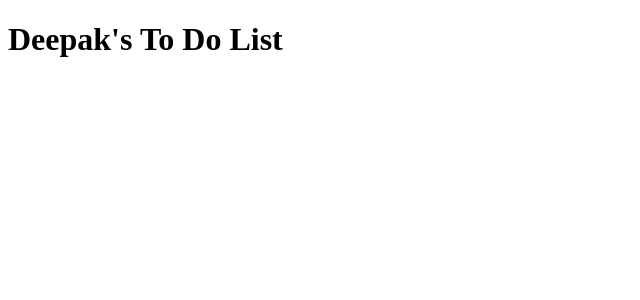
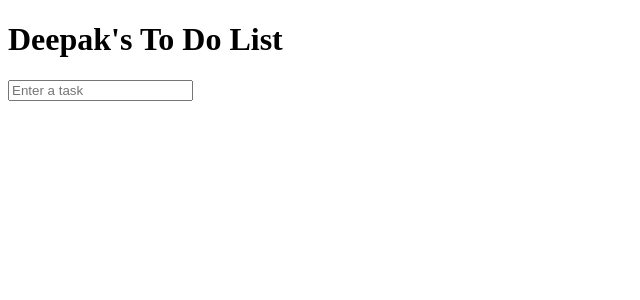
Before and after one commit to deepakwaghmare110/To-Do-App, a React app: page / in a window 1280 px wide. Shown: the top 300 px of the page, without its empty margins (0-640 px from the left). Built offline with nearby package versions, Linux system fonts and the light colour scheme.

Commit message:
state added

```diff
--- a/src/components/ToDoList.js
+++ b/src/components/ToDoList.js
@@ -1,7 +1,22 @@
+import { useState } from "react";
+
 const ToDoList = () => {
+  const [tasks, setTasks] = useState([]);
+  const [updateTasks, setUpdateTasks] = useState("");
+
+  function handleInputChange(e) {
+    setTasks(e.target.value);
+  }
+
   return (
     <div>
       <h1> Deepak's To Do List</h1>
+      <input
+        type="text"
+        value={tasks}
+        onChange={handleInputChange}
+        placeholder="Enter a task"
+      />
     </div>
   );
 };
```
